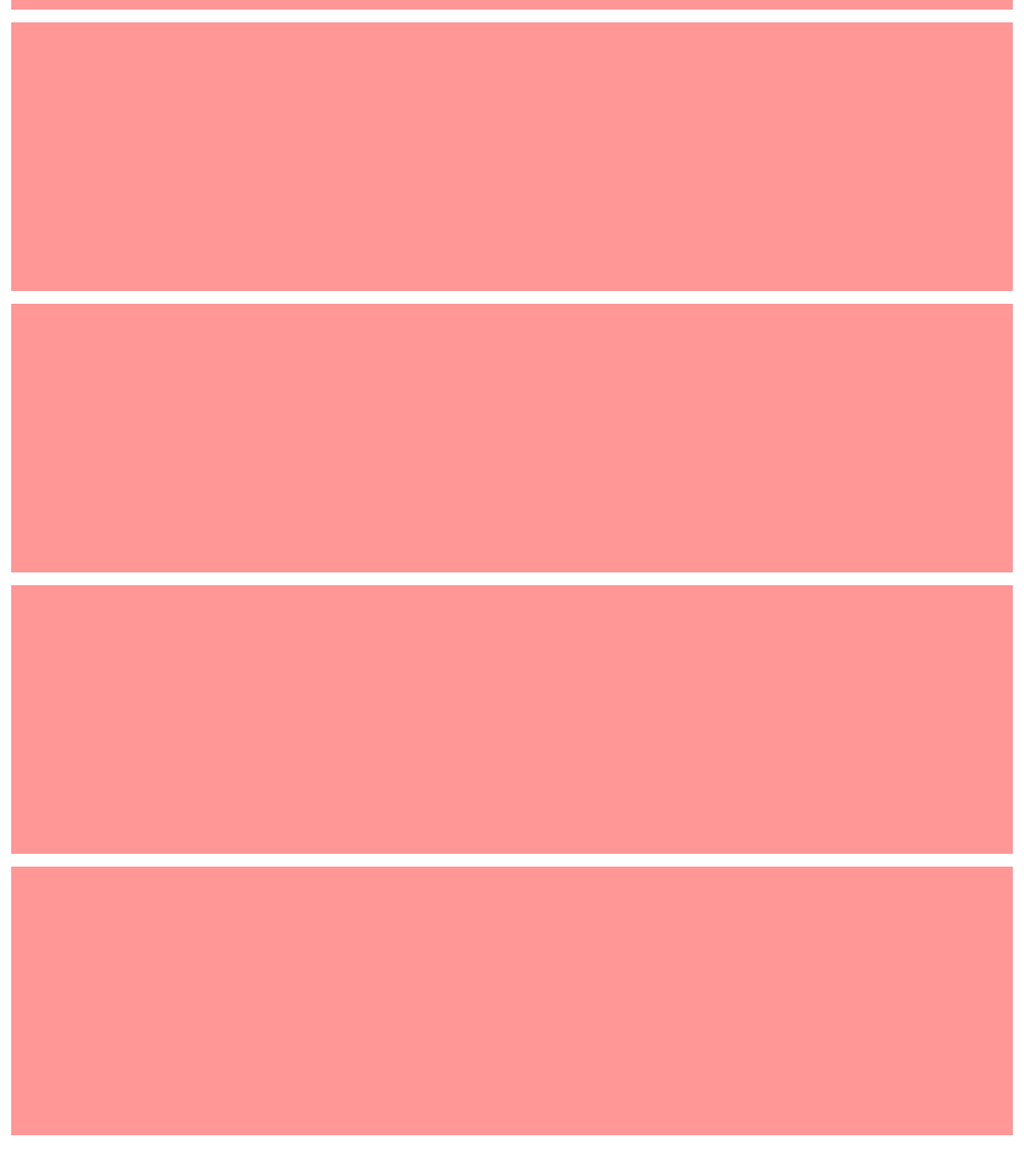
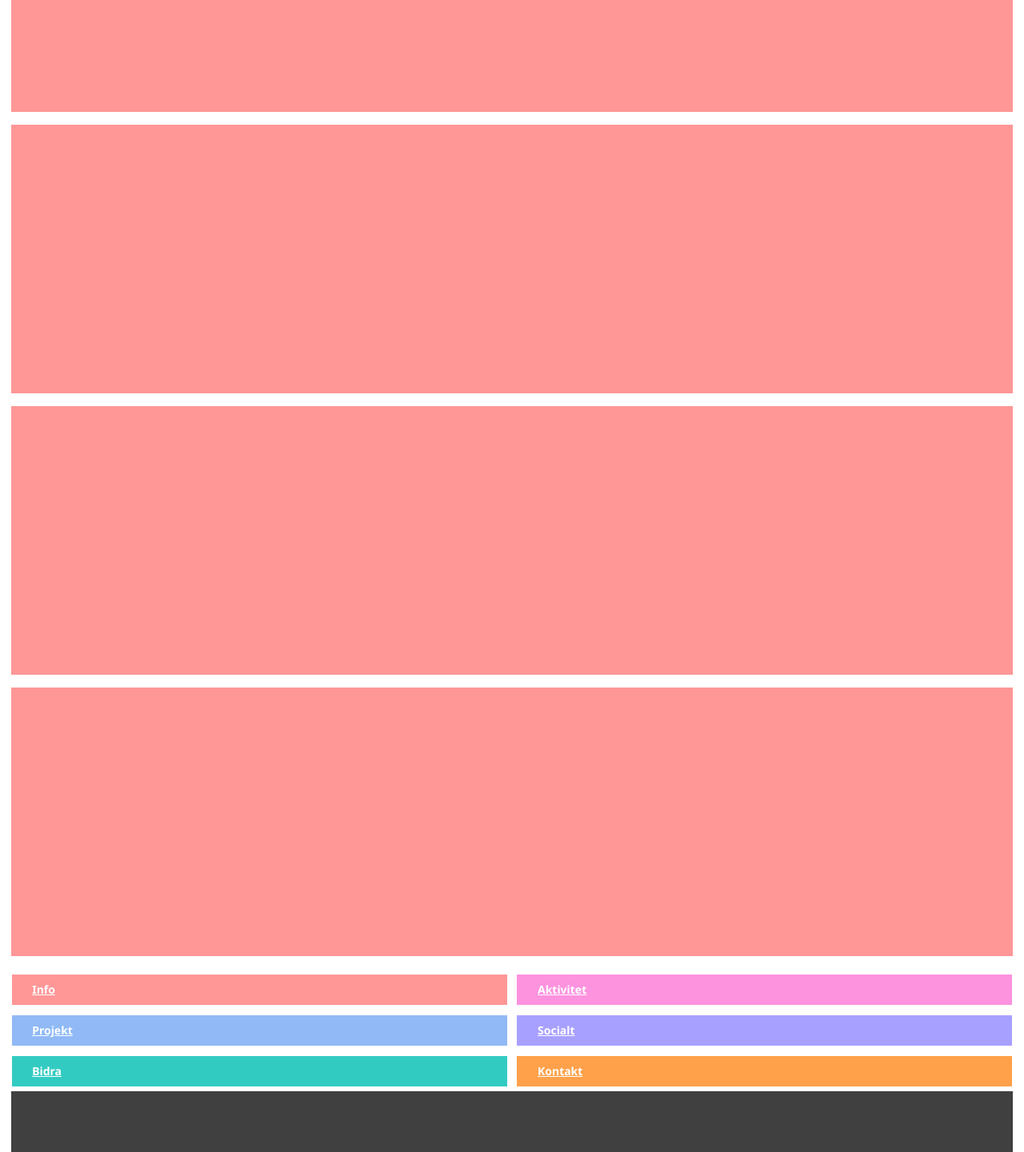
Before and after one commit to lovisahallgren/SGN, a Next.js app in the folder nextjs/: page / in a window 1280 px wide. Shown: the part 1330-2771 px from the top of the page at 80% size. Built offline with nearby package versions, Linux system fonts and the light colour scheme.

Commit message:
fixed contrast mode on all pages

```diff
--- a/nextjs/components/Footer/index.js
+++ b/nextjs/components/Footer/index.js
@@ -1,10 +1,12 @@
-import React from 'react';
+import React, {Component} from 'react';
 import styled from 'styled-components';
 import NavbarItem from '../NavbarItem';
+import nookies from 'nookies';
 
 
 const StyledFooter = styled.footer`
   width: 100%;
+  font-size: 0.875rem;
 
   ul {
     display: grid;
@@ -18,33 +20,93 @@ const StyledFooter = styled.footer`
     font-weight: bold;
   }
 
+  article {
+    width: 100%;
+    height: 70vh;
+    background: ${props => props.background || 'rgba(0,0,0,0.75)'};
+    display: flex;
+    flex-direction: column;
+    justify-content: center;
+    align-items: center;
+  }
+
   div {
-    width: 100%;
+    font-weight: ${props => props.fontWeight || 'normal'};
+    width: 50%;
+  }
 
+  button {
+    width: 70%;
+    height: 7%;
+    background: ${props => props.background || '#FFF'};
+    color: ${props => props.color || '#000'};
+    border: none;
+    text-decoration: underline;
+    font-weight: bold;
   }
 `;
+  class Footer extends Component {
+    constructor(props) {
+
+      super(props);
+      this.state = {
+        isHighContrastMode: null,
+      }
+
+      this.handleContrastMode = this.handleContrastMode.bind(this);
+    }
+
+   static async getInitialProps(ctx) {
+     this.setState({
+       ctx: ctx,
+     })
+   }
+
+   componentDidMount() {
+     this.setState({
+       isHighContrastMode: nookies.get(this.state.ctx).contrast === "true" ? "true" : "false"
+     })
+   }
+
+   handleContrastMode() {
+     nookies.set(this.state.ctx, 'contrast', nookies.get(this.state.ctx).contrast === "true" ? "false" : "true", {
+       maxAge: 30 * 24 * 60 * 60,
+       path: '/'
+     })
+     document.location.reload();
+   }
 
 
-const Footer = (props) => {
+   render() {
+     const isHighContrastMode = this.state.isHighContrastMode === "true"
+     const {languageText,name, street, city, country, phone, email} = this.props
 
-    return (
-        <StyledFooter>
+     return (
+       <StyledFooter>
+          <ul>
+            <NavbarItem style={isHighContrastMode ? {background: "var(--secondary-red)"} : {background: "var(--primary-red)"}} link="/information" text="Info"></NavbarItem>
+            <NavbarItem style={isHighContrastMode ? {background: "var(--secondary-pink)"} : {background: "var(--primary-pink)"}} link="/activities" text="Aktivitet"></NavbarItem>
+            <NavbarItem style={isHighContrastMode ? {background: "var(--secondary-blue)"} : {background: "var(--primary-blue)"}} link="/projects" text="Projekt"></NavbarItem>
+            <NavbarItem style={isHighContrastMode ? {background: "var(--secondary-purple)"} : {background: "var(--primary-purple)"}} link="/social" text="Socialt"></NavbarItem>
+            <NavbarItem style={isHighContrastMode ? {background: "var(--secondary-green)"} : {background: "var(--primary-green)"}} link="/contribute" text="Bidra"></NavbarItem>
+            <NavbarItem style={isHighContrastMode ? {background: "var(--secondary-yellow)"} : {background: "var(--primary-yellow)"}} link="/contact" text="Kontakt"></NavbarItem>
+          </ul>
+          <article>
+            <button onClick={this.handleContrastMode}></button>
 
-          <ul>
-            <NavbarItem style={props.contrast ? {background: "var(--secondary-red)"} : {background: "var(--primary-red)"}} link="/information" text="Info"></NavbarItem>
-            <NavbarItem style={props.contrast ? {background: "var(--secondary-pink)"} : {background: "var(--primary-pink)"}} link="/activities" text="Aktivitet"></NavbarItem>
-            <NavbarItem style={props.contrast ? {background: "var(--secondary-blue)"} : {background: "var(--primary-blue)"}} link="/projects" text="Projekt"></NavbarItem>
-            <NavbarItem style={props.contrast ? {background: "var(--secondary-purple)"} : {background: "var(--primary-purple)"}} link="/social" text="Socialt"></NavbarItem>
-            <NavbarItem style={props.contrast ? {background: "var(--secondary-green)"} : {background: "var(--primary-green)"}} link="/contribute" text="Bidra"></NavbarItem>
-            <NavbarItem style={props.contrast ? {background: "var(--secondary-yellow)"} : {background: "var(--primary-yellow)"}} link="/contact" text="Kontakt"></NavbarItem>
-          </ul>
-          <div>
-            <button onClick={props.onClick}>High Contrast</button>
-
-
-          </div>
+            <button>{languageText}</button>
+            <div style={{color: "#FFF"}}>
+              <p>{name}</p>
+              <p>{street}</p>
+              <p>{city}</p>
+              <p>{country}</p>
+              <p>{phone}</p>
+              <p>{email}</p>
+            </div>
+          </article>
         </StyledFooter>
     );
-};
+  };
+}
 
 export default Footer;
--- a/nextjs/components/Home/index.js
+++ b/nextjs/components/Home/index.js
@@ -5,40 +5,37 @@ import Layout from '../Layout';
 import H1 from '../H1';
 import Card from '../Card';
 import Navbar from '../Navbar';
+import nookies from 'nookies';
 
 import Link from 'next/link';
 import PropTypes from 'prop-types';
 
 class Home extends Component {
-  constructor() {
-    super();
-    this.state = {
-      isHighContrastMode: false,
-    }
-
-    this.handleContrastMode = this.handleContrastMode.bind(this);
+  constructor(props) {
+  super(props);
+  this.state = {
+    isHighContrastMode: null
+  }
   }
 
-  handleContrastMode() {
-    this.setState(prevState => {
-      return {
-        isHighContrastMode: !prevState.isHighContrastMode,
-      }
+  componentDidMount() {
+    this.setState({
+      isHighContrastMode: nookies.get(this.state.ctx).contrast === "true" ? "true" : "false"
     })
   }
 
   render() {
+    const isHighContrastMode = this.state.isHighContrastMode === "true"
 
     return(
-      <Layout isHighContrastMode={this.state.isHighContrastMode} handleContrastMode={this.handleContrastMode}>
-        <Navbar contrast={this.state.isHighContrastMode} style={{position: "static", display: "block", fontWeight: "bold"}} />
-        <Card style={this.state.isHighContrastMode ? {background: "var(--secondary-red)"} : {background: "var(--primary-red)"}} />
-        <Card style={this.state.isHighContrastMode ? {background: "var(--secondary-red)"} : {background: "var(--primary-red)"}} />
-        <Card style={this.state.isHighContrastMode ? {background: "var(--secondary-red)"} : {background: "var(--primary-red)"}} />
-        <Card style={this.state.isHighContrastMode ? {background: "var(--secondary-red)"} : {background: "var(--primary-red)"}} />
-        <Card style={this.state.isHighContrastMode ? {background: "var(--secondary-red)"} : {background: "var(--primary-red)"}} />
-        <Card style={this.state.isHighContrastMode ? {background: "var(--secondary-red)"} : {background: "var(--primary-red)"}} />
-        <Card style={this.state.isHighContrastMode ? {background: "var(--secondary-red)"} : {background: "var(--primary-red)"}} />
+      <Layout>
+        <Card style={isHighContrastMode ? {background: "var(--secondary-red)"} : {background: "var(--primary-red)"}} />
+        <Card style={isHighContrastMode ? {background: "var(--secondary-red)"} : {background: "var(--primary-red)"}} />
+        <Card style={isHighContrastMode ? {background: "var(--secondary-red)"} : {background: "var(--primary-red)"}} />
+        <Card style={isHighContrastMode ? {background: "var(--secondary-red)"} : {background: "var(--primary-red)"}} />
+        <Card style={isHighContrastMode ? {background: "var(--secondary-red)"} : {background: "var(--primary-red)"}} />
+        <Card style={isHighContrastMode ? {background: "var(--secondary-red)"} : {background: "var(--primary-red)"}} />
+        <Card style={isHighContrastMode ? {background: "var(--secondary-red)"} : {background: "var(--primary-red)"}} />
       </Layout>
 
     )
--- a/nextjs/components/Layout/index.js
+++ b/nextjs/components/Layout/index.js
@@ -4,24 +4,21 @@ import Footer from '../Footer';
 import Navbar from '../Navbar';
 import GlobalStyle from '../../styles';
 import Head from 'next/head';
+import nookies from 'nookies';
 
 class Layout extends Component {
   constructor(props) {
     super(props);
     this.state = {
-    //   isHighContrastMode: false,
+      isHighContrastMode: null
     }
-
-    // this.handleContrastMode = this.handleContrastMode.bind(this);
   }
 
-  // handleContrastMode() {
-  //   this.setState(prevState => {
-  //     return {
-  //       isHighContrastMode: !prevState.isHighContrastMode,
-  //     }
-  //   })
-  // }
+  componentDidMount() {
+    this.setState({
+      isHighContrastMode: nookies.get(this.state.ctx).contrast === "true" ? "true" : "false"
+    })
+  }
 
   render() {
         const { children } = this.props;
@@ -34,10 +31,21 @@ class Layout extends Component {
                   <meta charSet="utf-8" />
                   <meta name="viewport" content="initial-scale=1.0, width=device-width" />
                 </Head>
-                <Header contrast={this.props.isHighContrastMode}/>
+                <Header contrast={this.state.isHighContrastMode}/>
                 <div style={{width: "100%", height: "6vh"}}></div>
                     { children }
-                <Footer contrast={this.props.isHighContrastMode} onClick={this.props.handleContrastMode} />
+                <Footer
+                  contrast={this.state.isHighContrastMode}
+                  onClick={this.state.handleContrastMode}
+                  contrastText="Enable high contrast mode"
+                  languageText="Svenska"
+                  name="Support Group Network"
+                  street= "Kungsladugårdsvägen 5 Restad Gård,"
+                  city="462 54 Vänersborg"
+                  country= "Sverige"
+                  phone="+ 4676-884 08 84"
+                  email="info@supportgroup.se"
+                />
             </>
         )
     }
--- a/nextjs/components/Navbar/index.js
+++ b/nextjs/components/Navbar/index.js
@@ -9,7 +9,7 @@ const StyledNavbar = styled.div`
   position: absolute;
   left: 0;
   top: 98%;
-  width: 100%;
+  width: 101%;
   background: white;
   height: 28vh;
   /* opacity: 0; */
@@ -43,15 +43,17 @@ const StyledNavbar = styled.div`
 `
 
 const Navbar = (props) => {
+    const isHighContrastMode = props.contrast === "true"
+
     return(
       <StyledNavbar style={props.style}>
         <ul>
-            <NavbarItem style={props.contrast ? {background: "var(--secondary-red)"} : {background: "var(--primary-red)"}} link="/information" text="Info"></NavbarItem>
-            <NavbarItem style={props.contrast ? {background: "var(--secondary-pink)"} : {background: "var(--primary-pink)"}} link="/activities" text="Aktivitet"></NavbarItem>
-            <NavbarItem style={props.contrast ? {background: "var(--secondary-blue)"} : {background: "var(--primary-blue)"}} link="/projects" text="Projekt"></NavbarItem>
-            <NavbarItem style={props.contrast ? {background: "var(--secondary-purple)"} : {background: "var(--primary-purple)"}} link="/social" text="Socialt"></NavbarItem>
-            <NavbarItem style={props.contrast ? {background: "var(--secondary-green)"} : {background: "var(--primary-green)"}} link="/contribute" text="Bidra"></NavbarItem>
-            <NavbarItem style={props.contrast ? {background: "var(--secondary-yellow)"} : {background: "var(--primary-yellow)"}} link="/contact" text="Kontakt"></NavbarItem>
+            <NavbarItem style={isHighContrastMode ? {background: "var(--secondary-red)"} : {background: "var(--primary-red)"}} link="/information" text="Info"></NavbarItem>
+            <NavbarItem style={isHighContrastMode ? {background: "var(--secondary-pink)"} : {background: "var(--primary-pink)"}} link="/activities" text="Aktivitet"></NavbarItem>
+            <NavbarItem style={isHighContrastMode ? {background: "var(--secondary-blue)"} : {background: "var(--primary-blue)"}} link="/projects" text="Projekt"></NavbarItem>
+            <NavbarItem style={isHighContrastMode ? {background: "var(--secondary-purple)"} : {background: "var(--primary-purple)"}} link="/social" text="Socialt"></NavbarItem>
+            <NavbarItem style={isHighContrastMode ? {background: "var(--secondary-green)"} : {background: "var(--primary-green)"}} link="/contribute" text="Bidra"></NavbarItem>
+            <NavbarItem style={isHighContrastMode ? {background: "var(--secondary-yellow)"} : {background: "var(--primary-yellow)"}} link="/contact" text="Kontakt"></NavbarItem>
         </ul>
         <div>
           <a href="">GDPR</a>
--- a/nextjs/components/P/index.js
+++ b/nextjs/components/P/index.js
@@ -6,6 +6,7 @@ const P = styled.p`
   line-height: ${props => props.lineHeight || '1.333rem'};
   color: ${props => props.color || '#FFF'};
   letter-spacing: ${props => props.letterSpacing || '0.02em'};
+  text-indent: ${props => props.textIndent || '0'};
 `
 
 P.propTypes = {
```
Also changed, not shown: nextjs/components/Information/index.js (+15 -17 lines), nextjs/components/Project/index.js (+42 -14 lines), nextjs/components/Header/index.js (line endings or trailing spaces).
